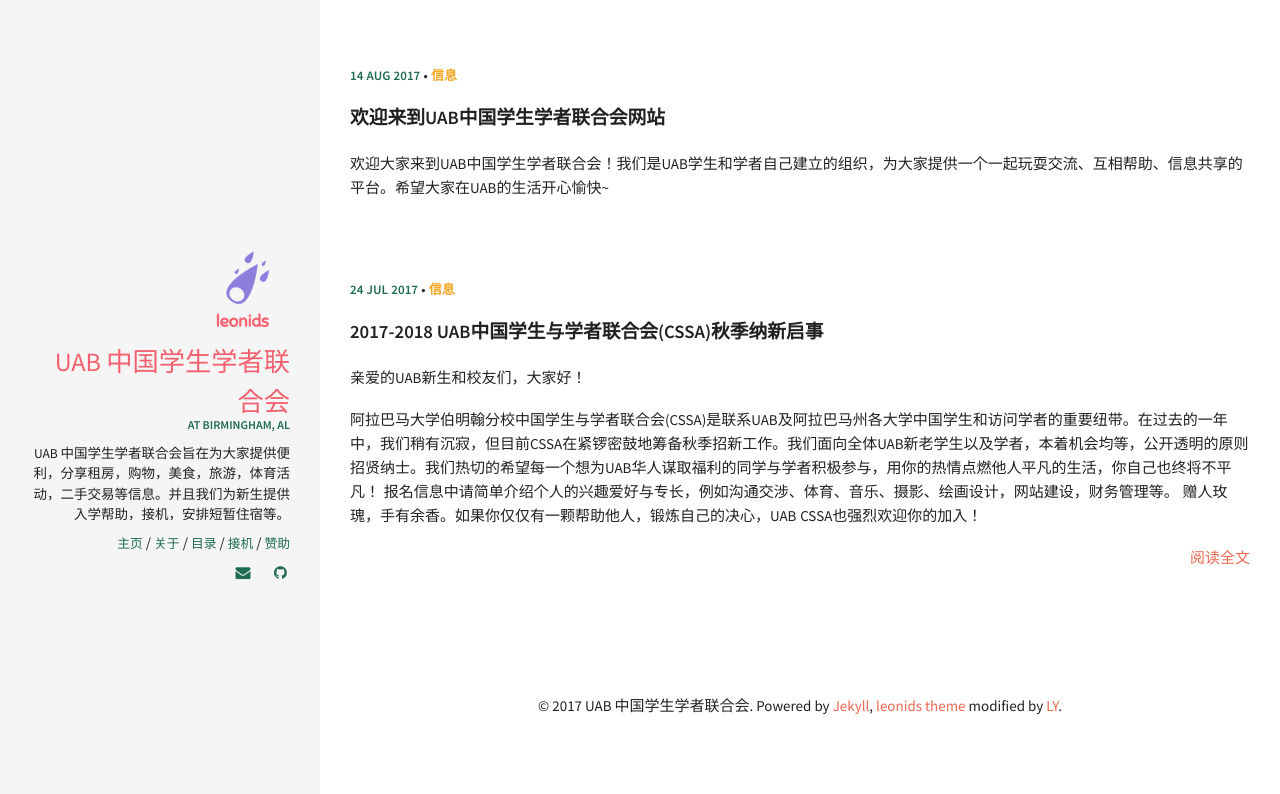
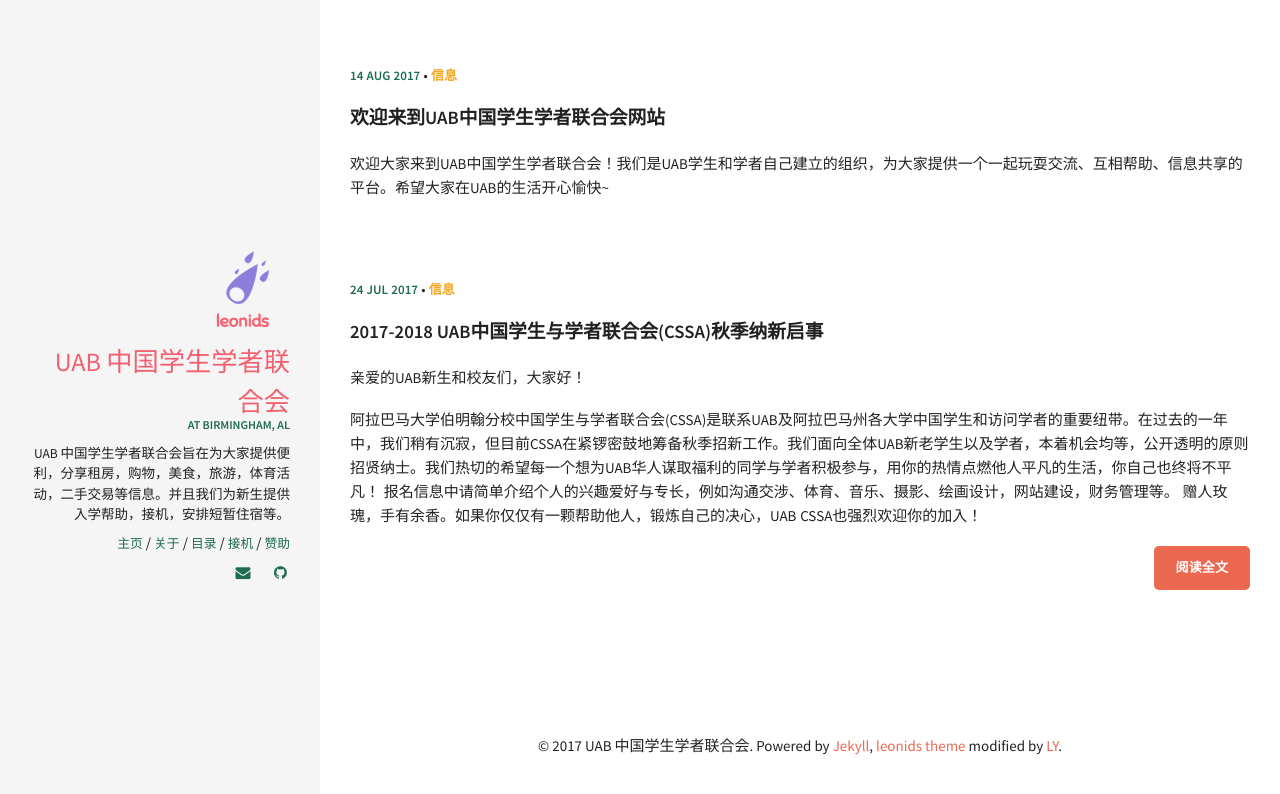
Before and after one commit to sctongye/uabcssa.github.io, a Jekyll site: the page built from index.html, in a window 1280 px wide. Shown: the top 794 px of the page. Built offline with Jekyll 4.4.1, drawn with Linux system fonts in a browser that asks for light colours.

Commit message:
change button type

```diff
--- a/_layouts/post_listing.html
+++ b/_layouts/post_listing.html
@@ -39,7 +39,7 @@ layout: default
     <p>
     {% if post.content contains site.excerpt_separator %}
        {{ post.excerpt }}
-       <p style="text-align: right"><a href="{{ post.url | prepend: site.baseurl }}">阅读全文</a></p>
+       <p style="text-align: right"><a class="btn" href="{{ post.url | prepend: site.baseurl }}">阅读全文</a></p>
     {% else %}
       {{ post.content }}
     {% endif %}
```
